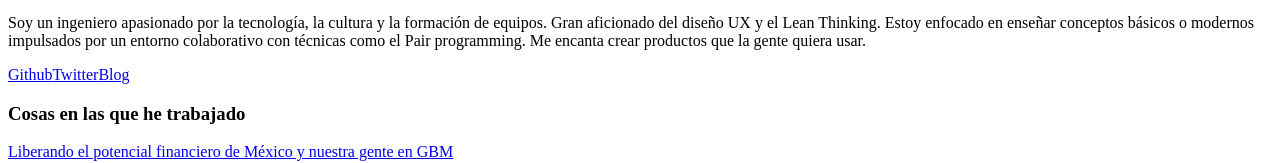
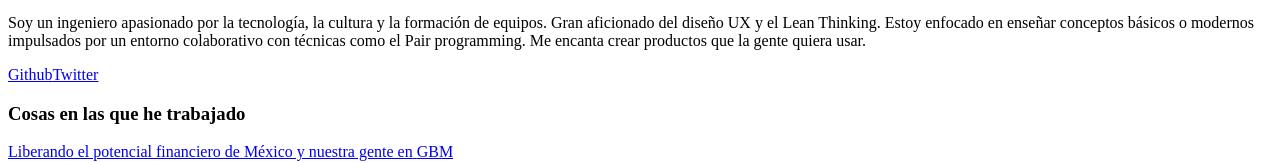
Before and after one commit to jerolan/jerolan.github.com, a Next.js app: page / in a window 1280 px wide. Shown: the part 150-313 px from the top of the page. Built offline with nearby package versions, Linux system fonts and the light colour scheme.

Commit message:
hide blog button

```diff
--- a/pages/index.js
+++ b/pages/index.js
@@ -34,7 +34,7 @@ export default function Home() {
           <SocialLink href="https://twitter.com/sediceyerom">
             Twitter
           </SocialLink>
-          <SocialLink href="/blog">Blog</SocialLink>
+          {/* <SocialLink href="/blog">Blog</SocialLink> */}
         </nav>
 
         <div className="space-y-12 pb-12">
```
